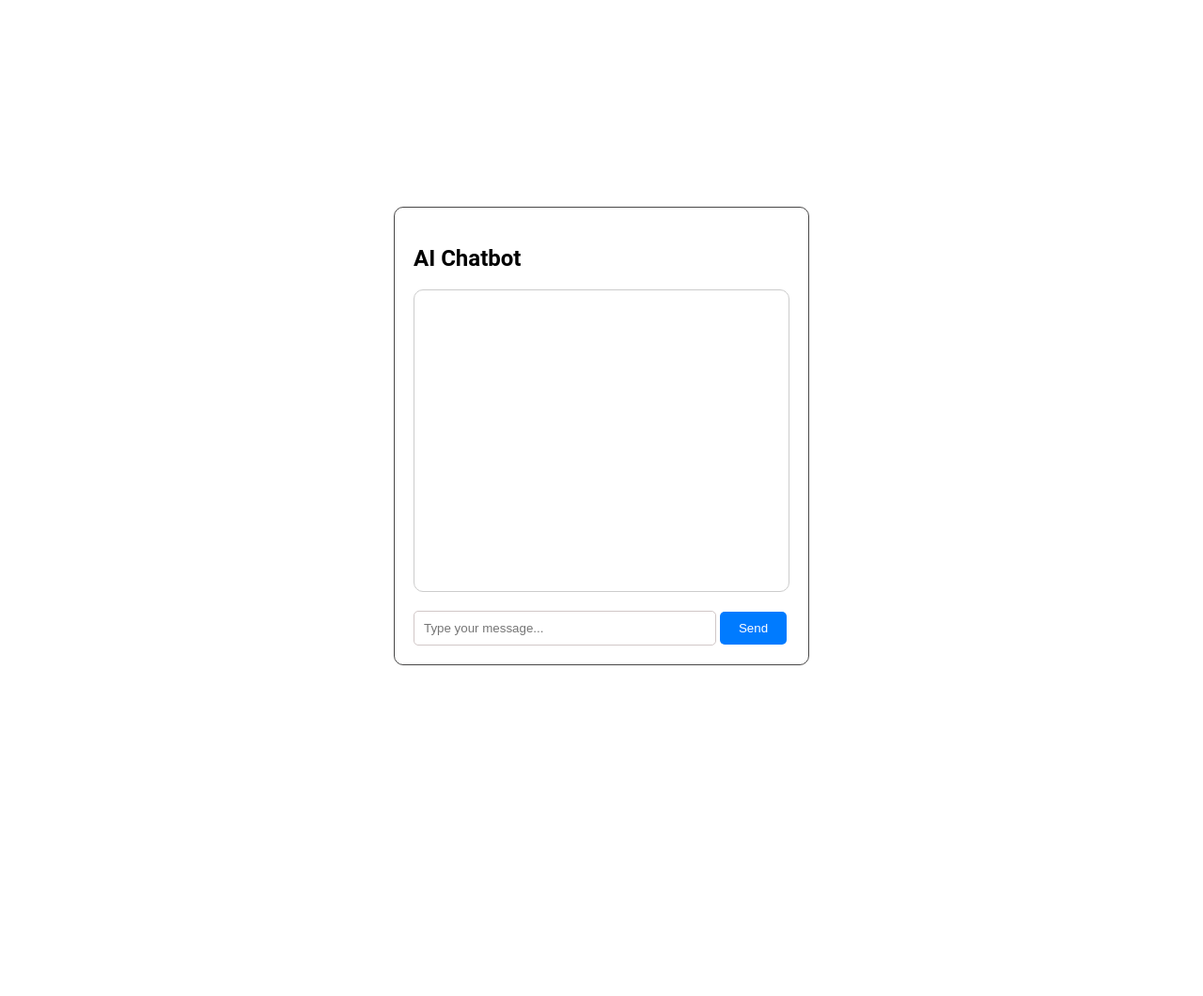
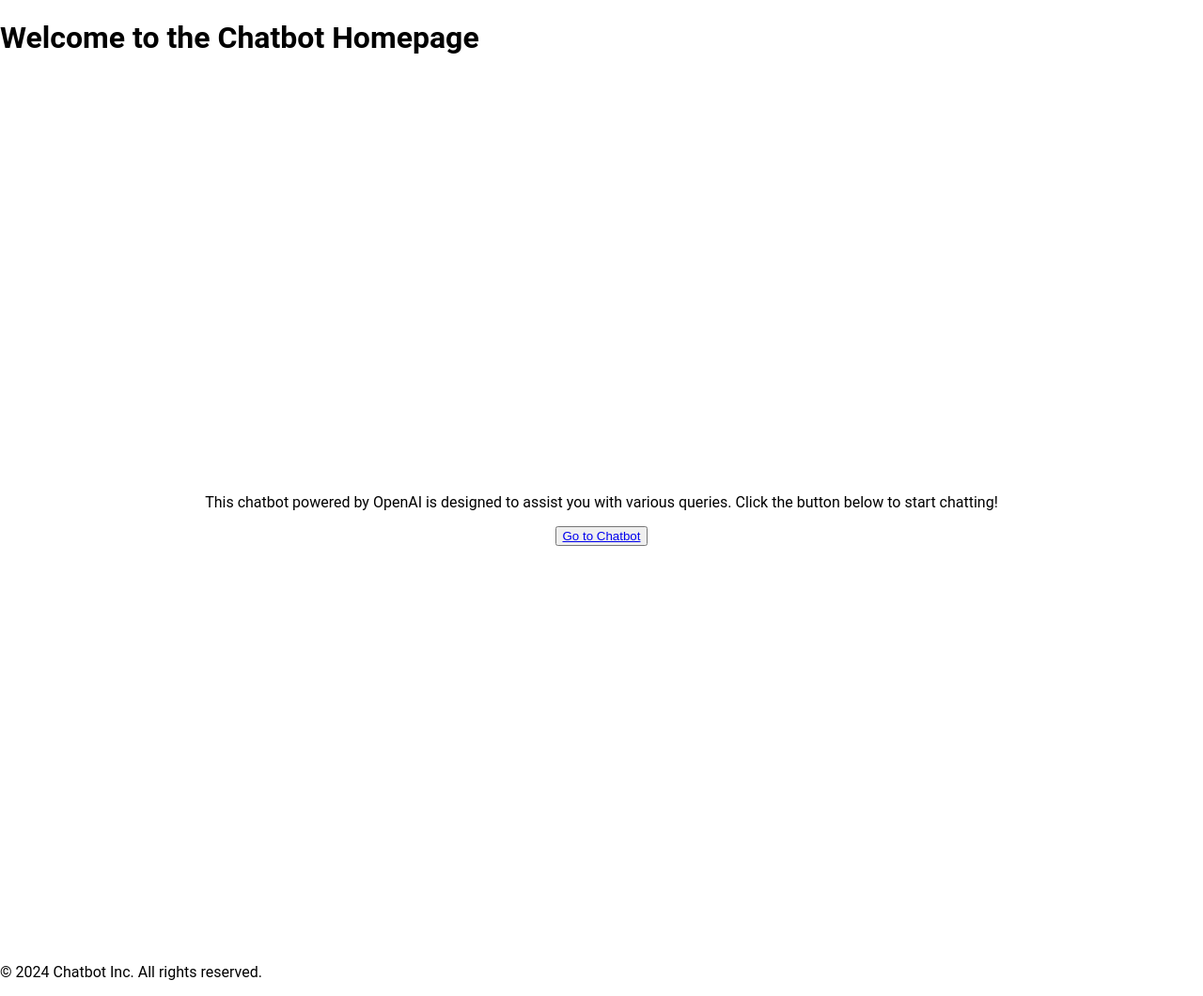
Before and after one commit to evanalulu/Interactive-Chatbot, a website: page public/index.html in a window 1280 px wide. Shown: the whole page at 94% size. Before the commit the page ends 928 px from the top, so only its background shows below. Drawn offline with Linux system fonts and the light colour scheme.

Commit message:
Adding a homepage - index.html

```diff
--- a/public/index.html
+++ b/public/index.html
@@ -7,20 +7,19 @@
     <link href="style.css" rel="stylesheet" type="text/css" />
   </head>
 
-  <body>
-    <main>
-        <div class="chat-container" id="chat-container">
-            <h2>AI Chatbot</h2>
-            <div id="messages"></div>
+    <body>
+      <header>
+          <h1>Welcome to the Chatbot Homepage</h1>
+      </header>
 
-            <form id="chat-form">
-              <input type="text" id="user-input" placeholder="Type your message..." />
-              <button type="submit" id="send-btn">Send</button>
-            </form>
-          </div>
+      <main>
+          <p>This chatbot powered by OpenAI is designed to assist you with various queries. Click the button below to start chatting!</p>
+          <button><a href="./chat.html">Go to Chatbot</a></button>
+      </main>
 
-    </main>
+      <footer>
+          <p>&copy; 2024 Chatbot Inc. All rights reserved.</p>
+      </footer>
 
-    <script src="script.js"></script>
   </body>
 </html>
```
